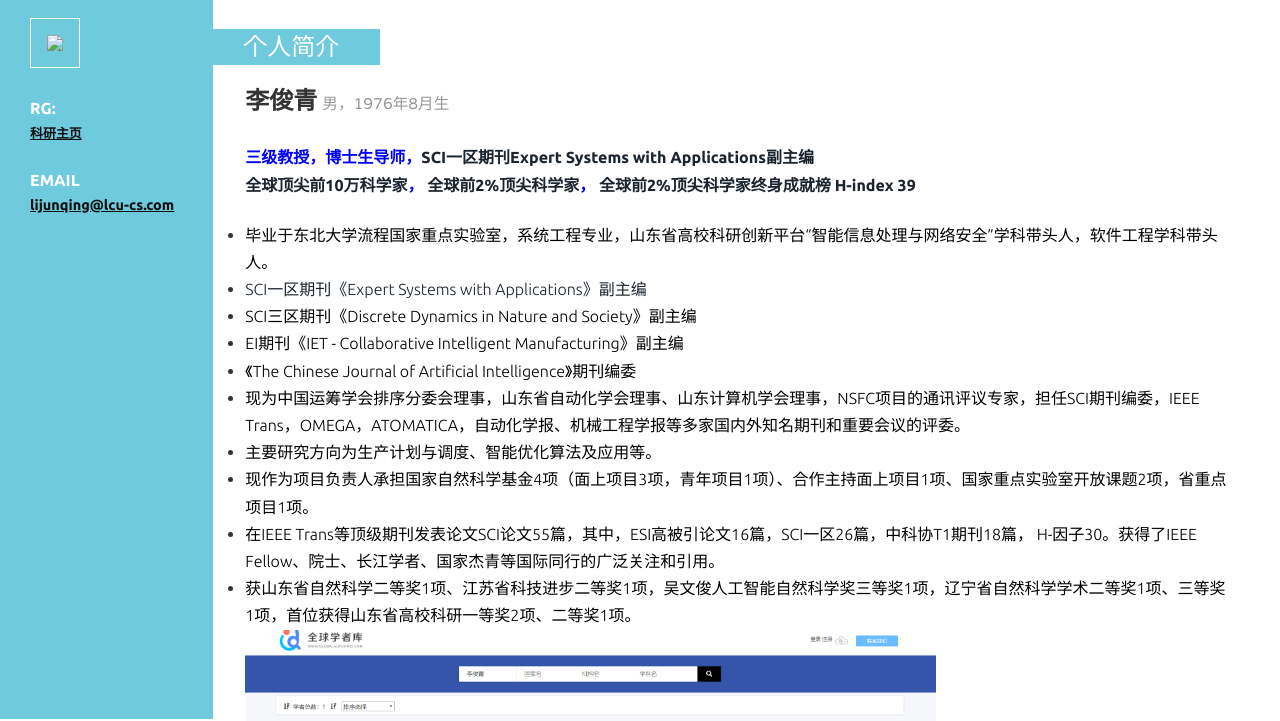
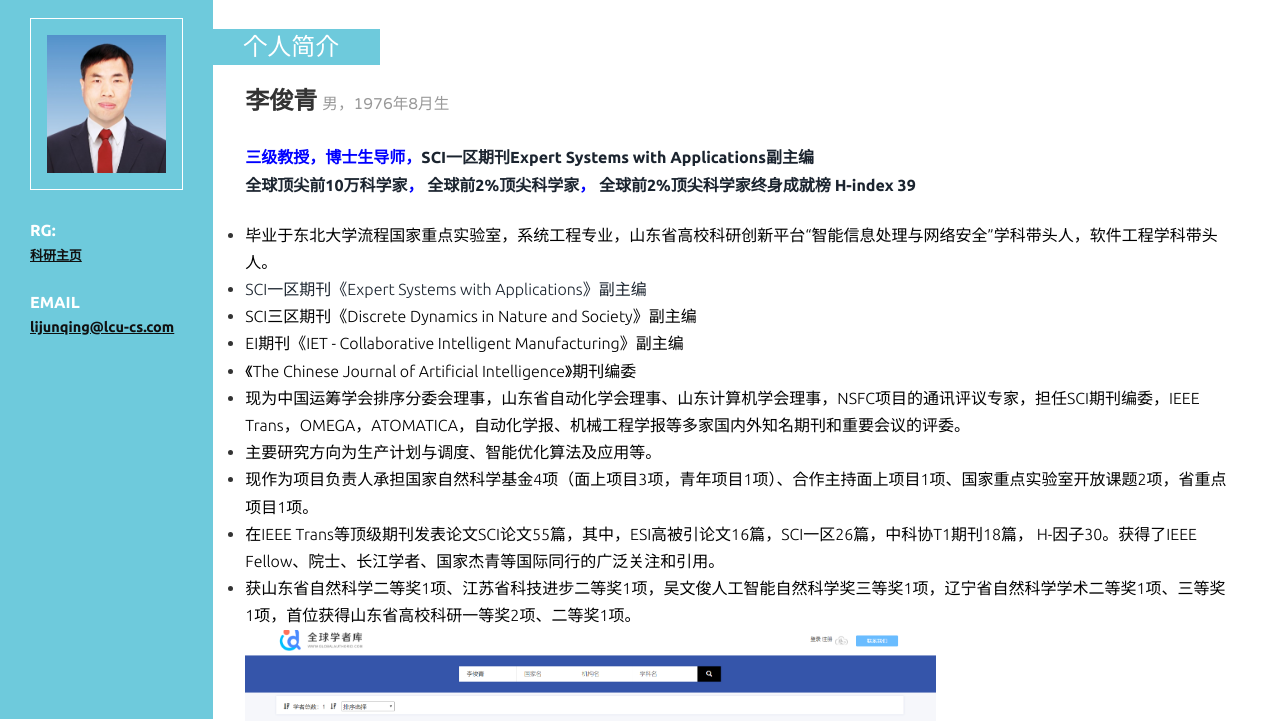
Before and after one commit to DATAdriving/DATAdriving.github.io, a plain HTML site: page index.html in a window 1280 px wide. Shown: the part 81-802 px from the top of the page. Drawn offline with Linux system fonts and the light colour scheme; files whose address does not match are found by name.

Commit message:
Update index.html

```diff
--- a/index.html
+++ b/index.html
@@ -17,7 +17,7 @@
 <div class="col-sm-3 col-md-2 sidebar">
     <div class="img_div">
         <h1 style="text-align: center">李俊青</h1>
-        <img src="images/jql.jpg"   >
+        <img src="images/jqli.jpg"   >
     </div>
     <div class="details">
         <h3>RG:</h3>
```
